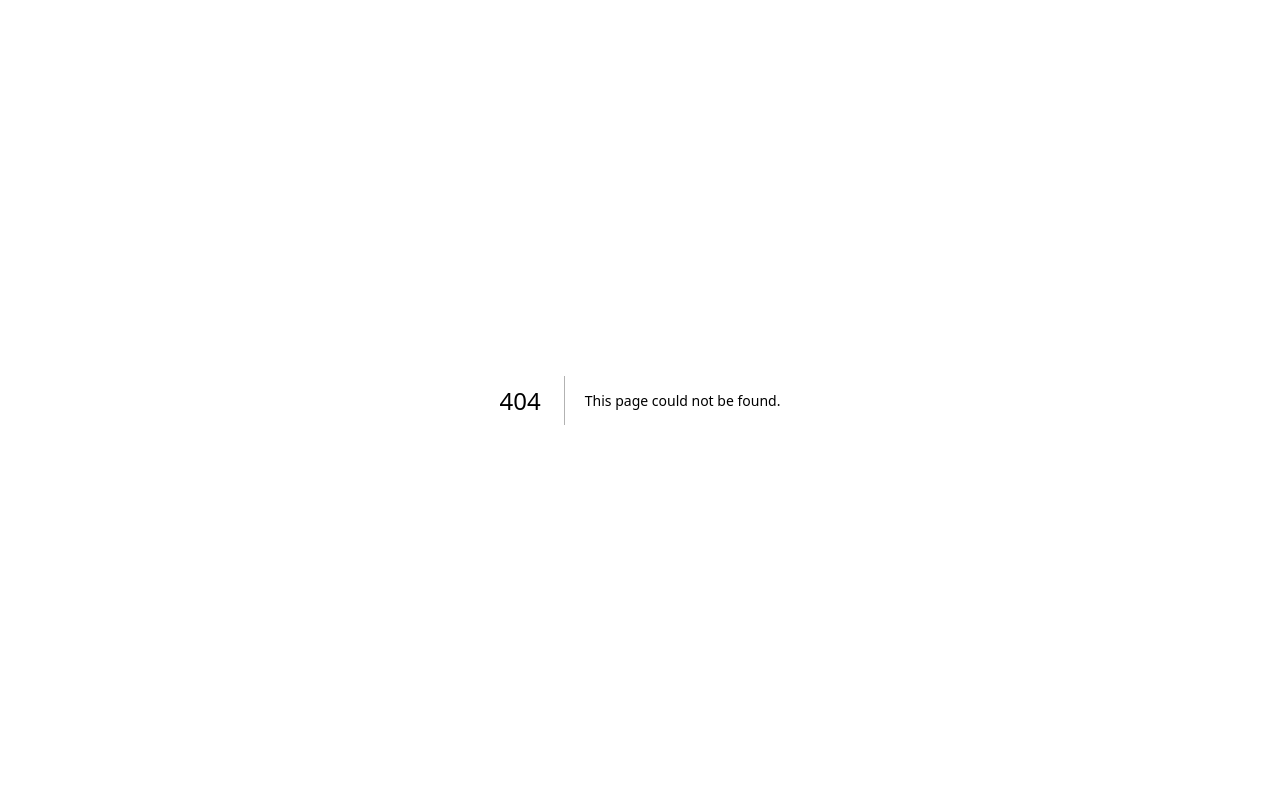
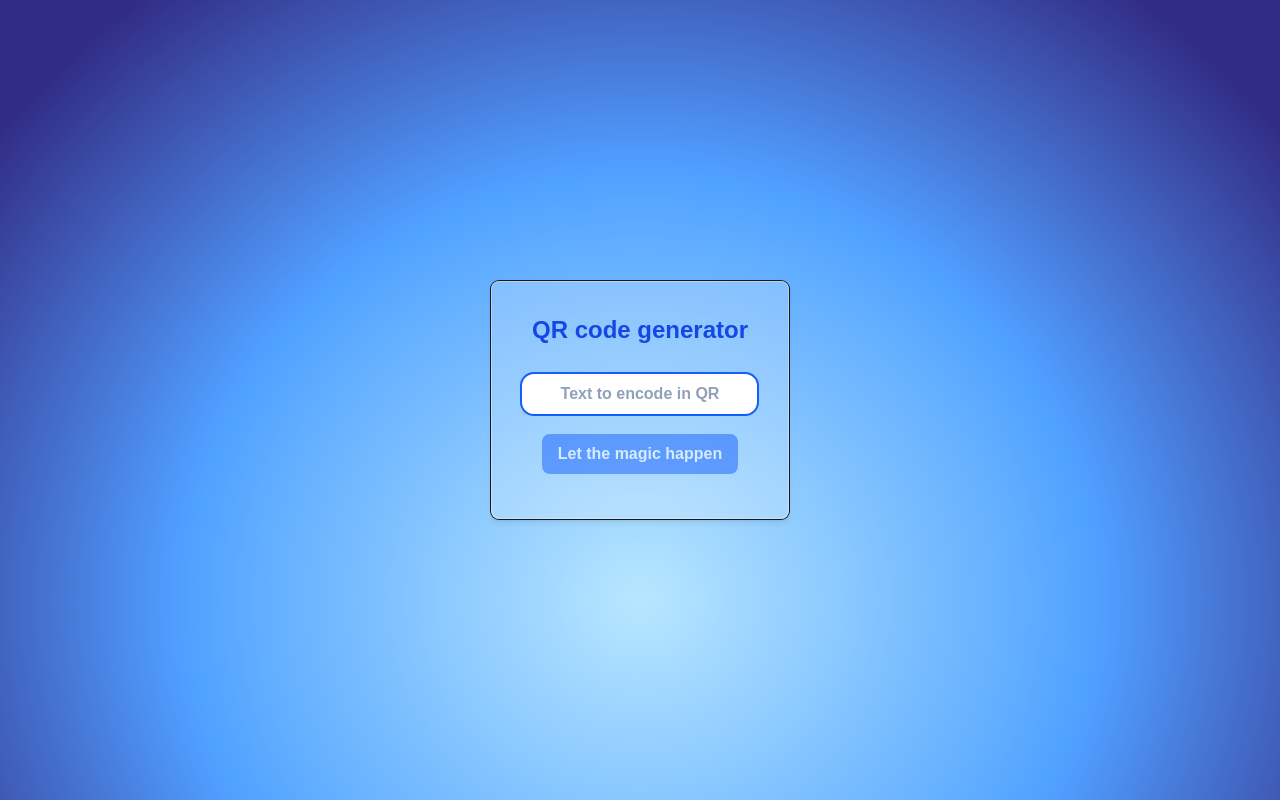
Before and after one commit to jai2992/dev-tools, a Next.js app: page /qr in a window 1280 px wide. Before the commit this address had no page. Built offline with nearby package versions, Linux system fonts and the light colour scheme.

Commit message:
added qr with ui and checked the working

```diff
--- /dev/null
+++ b/src/app/components/ui/Button.tsx
@@ -0,0 +1,20 @@
+type ButtonProps = {
+  variant?: "primary" | "secondary";
+  children: React.ReactNode;
+} & React.ButtonHTMLAttributes<HTMLButtonElement>;
+
+const variantStyles = {
+  primary: "bg-blue-600 text-white hover:bg-blue-500 hover:ring-2 hover:ring-blue-600",
+  secondary: "bg-gray-200 text-gray-800 hover:bg-gray-300",
+};
+
+export default function Button({ variant = "primary", children, className = "", ...props }: ButtonProps) {
+  return (
+    <button
+      className={`px-4 py-2 rounded-lg font-semibold transition-all duration-200 ${variantStyles[variant]} ${className}`}
+      {...props}
+    >
+      {children}
+    </button>
+  );
+}
--- /dev/null
+++ b/src/app/qr/page.tsx
@@ -0,0 +1,59 @@
+'use client'
+import {useEffect, useState} from 'react'
+import Button from '../components/ui/Button';
+
+export default function qr(){
+    const [userInput,setUserInput] = useState<string>("");
+    const [btnState,setBtnState] = useState<string>("opacity-50 cursor-not-allowed hover:ring-0 hover:bg-blue-600")
+    const [qrImg,setQrImg] = useState<string>("")
+    useEffect(
+        ()=>
+        {
+            if(userInput.length>0)
+            {
+                setBtnState("");
+            }
+            else{
+                setBtnState("opacity-50 cursor-not-allowed hover:ring-0 hover:bg-blue-600")
+            }
+        },
+        [userInput]
+    )
+    const handleSubmitBtn = () =>{
+         fetch(`https://api.apgy.in/qr/?data=${userInput}&size=${300}`,{method:'GET'})
+        .then((response)=>response.blob())
+            .then((image_blob)=>URL.createObjectURL(image_blob))
+                .then((url)=>{
+                    setQrImg(url)
+                })
+    }
+    return(
+    <div className="bg-radial-[at_75%_50%] from-sky-300 via-blue-500 to-indigo-900 to-100% sm:bg-radial-[at_50%_75%] sm:from-sky-200 sm:via-blue-400 sm:to-indigo-900 sm:to-90%">
+    <div className="flex flex-col h-screen w-screen justify-center items-center text-center">
+        <div className="flex flex-col justify-center items-center backdrop-blur-md bg-white/20 border border-white/30 rounded-lg shadow-md p-6 max-w-sm ring-1 ring-sky tansition-all duration-300">
+            <div className='font-black px-4 py-2 text-blue-700 mb-5 text-2xl'>QR code generator</div>
+            <input
+                className="bg-white rounded-xl text-black placeholder-slate-400 text-center font-bold p-2 focus:ring-2 focus:ring-blue-600 resize-none focus:outline-none"
+                placeholder="Text to encode in QR"
+                onChange={(e)=>setUserInput(e.target.value)}
+                autoFocus/>
+            <Button
+                variant='primary'
+                className={`mt-5 ${btnState}`}
+                type="button"
+                onClick={handleSubmitBtn}>
+                Let the magic happen
+            </Button>
+            <div className='mt-5 h-300px w-300px'>
+                {qrImg!=="" &&
+                <div>
+                    <img src={qrImg} alt="" />
+                    <Button variant='primary' className='mt-5'><a href={qrImg}>Download</a></Button>
+                </div>
+                }
+            </div>
+        </div>
+    </div>
+    </div>
+    );
+}
```
Also changed, not shown: src/public/bg.png (added).
